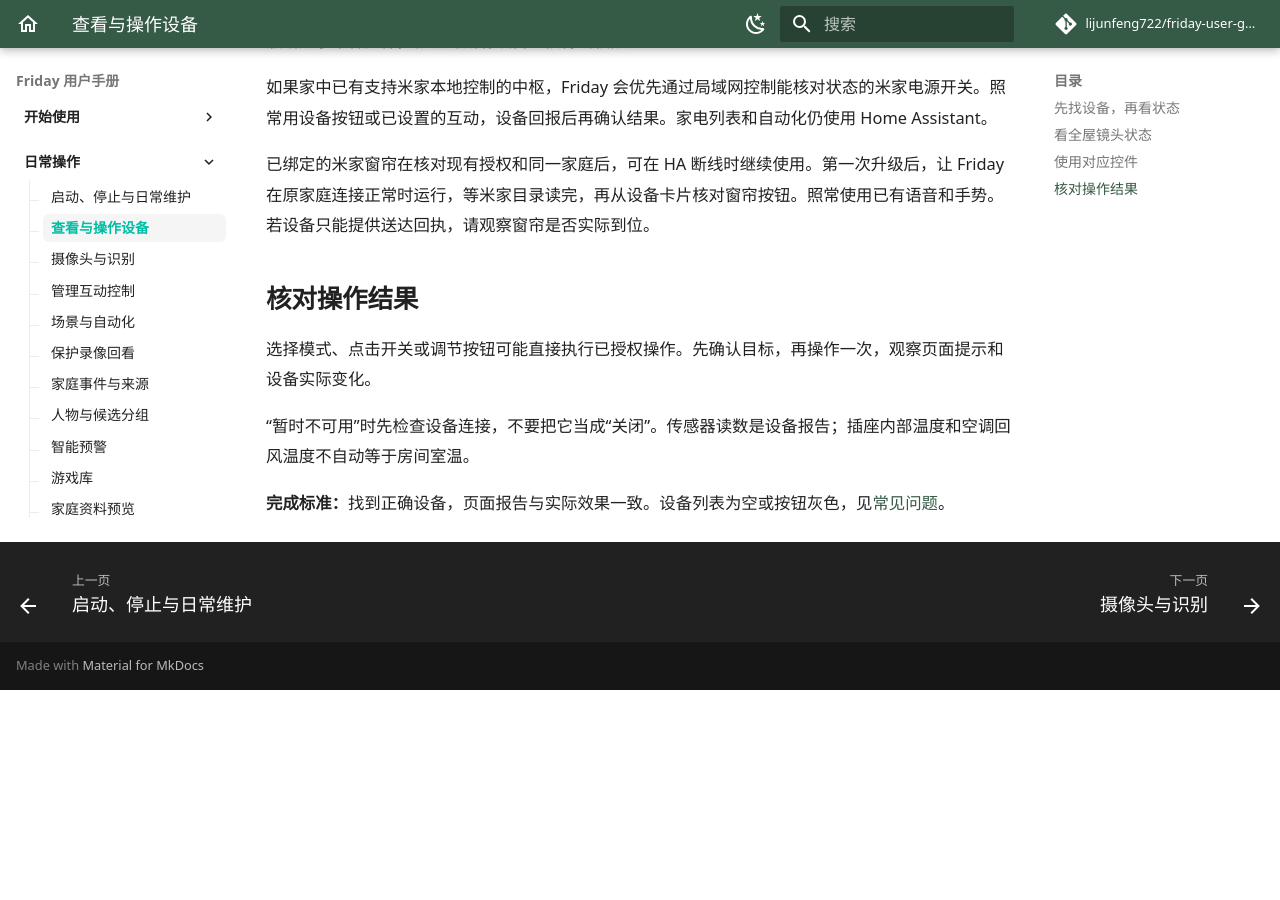
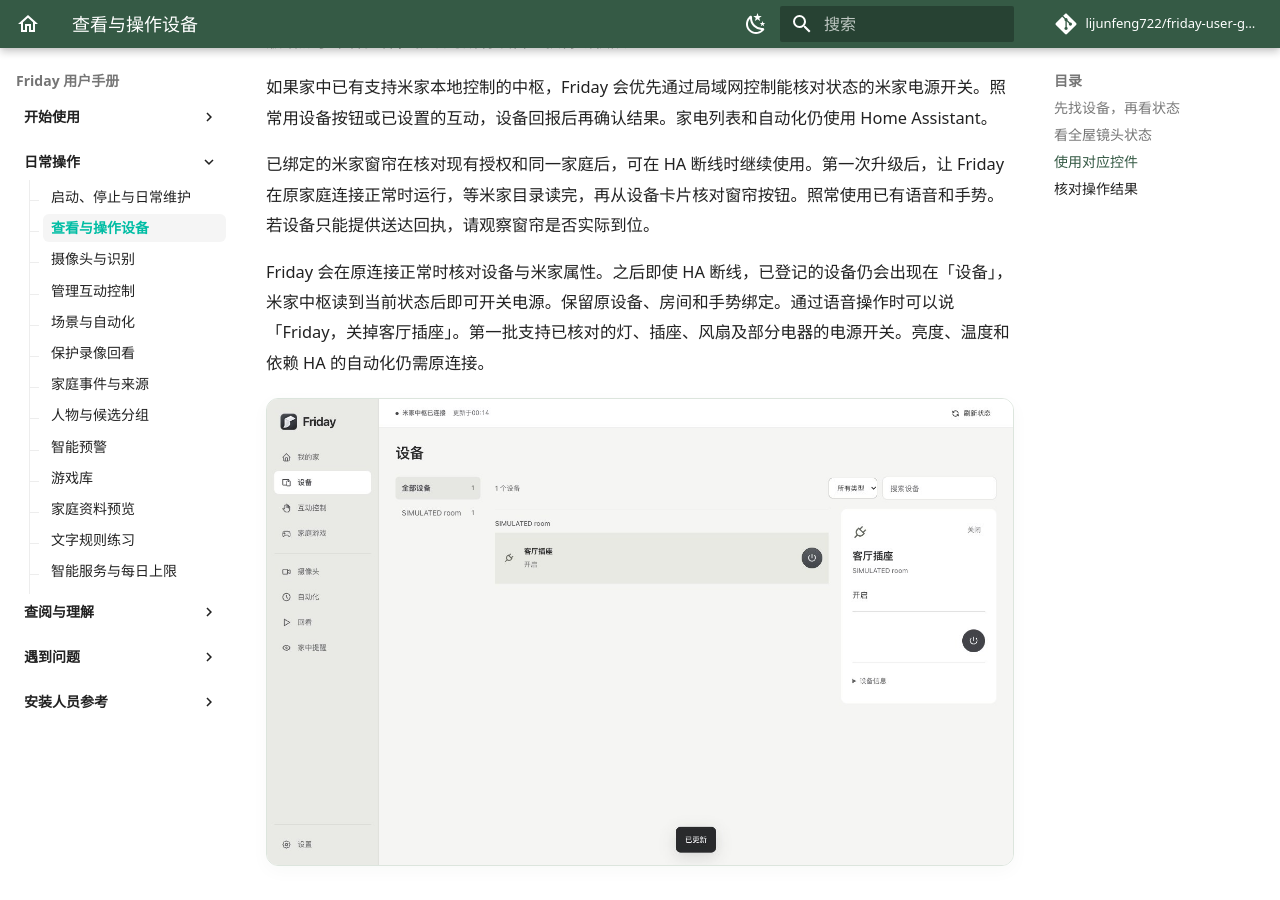
Before and after one commit to lijunfeng722/friday-user-guide, an MkDocs documentation site: the page built from docs/guides/devices.md, in a window 1280 px wide and 900 px high, scrolled down 2189 px. Built offline with MkDocs 1.6.1 and Material for MkDocs 9.7.7, drawn with Linux system fonts in a browser that asks for light colours; comment, search, counter and statistics services are not loaded; before the commit the page ends 2879 px from its top, so only the background shows below that.

Commit message:
文档：说明 HA 断线后使用米家电源开关

```diff
--- a/docs/guides/devices.md
+++ b/docs/guides/devices.md
@@ -38,6 +38,10 @@
 
 已绑定的米家窗帘在核对现有授权和同一家庭后，可在 HA 断线时继续使用。第一次升级后，让 Friday 在原家庭连接正常时运行，等米家目录读完，再从设备卡片核对窗帘按钮。照常使用已有语音和手势。若设备只能提供送达回执，请观察窗帘是否实际到位。
 
+Friday 会在原连接正常时核对设备与米家属性。之后即使 HA 断线，已登记的设备仍会出现在「设备」，米家中枢读到当前状态后即可开关电源。保留原设备、房间和手势绑定。通过语音操作时可以说「Friday，关掉客厅插座」。第一批支持已核对的灯、插座、风扇及部分电器的电源开关。亮度、温度和依赖 HA 的自动化仍需原连接。
+
+![合成家庭中，米家中枢读回插座已开启](../assets/screenshots/friday-mijia-power-offline-ha.jpg)
+
 ## 核对操作结果
 
 选择模式、点击开关或调节按钮可能直接执行已授权操作。先确认目标，再操作一次，观察页面提示和设备实际变化。
```
Also changed, not shown: USER_MANUAL.md (+5 -1 lines), docs/troubleshooting/faq.md (+1 -1 lines), docs/assets/screenshots/friday-mijia-power-offline-ha.jpg (added).
